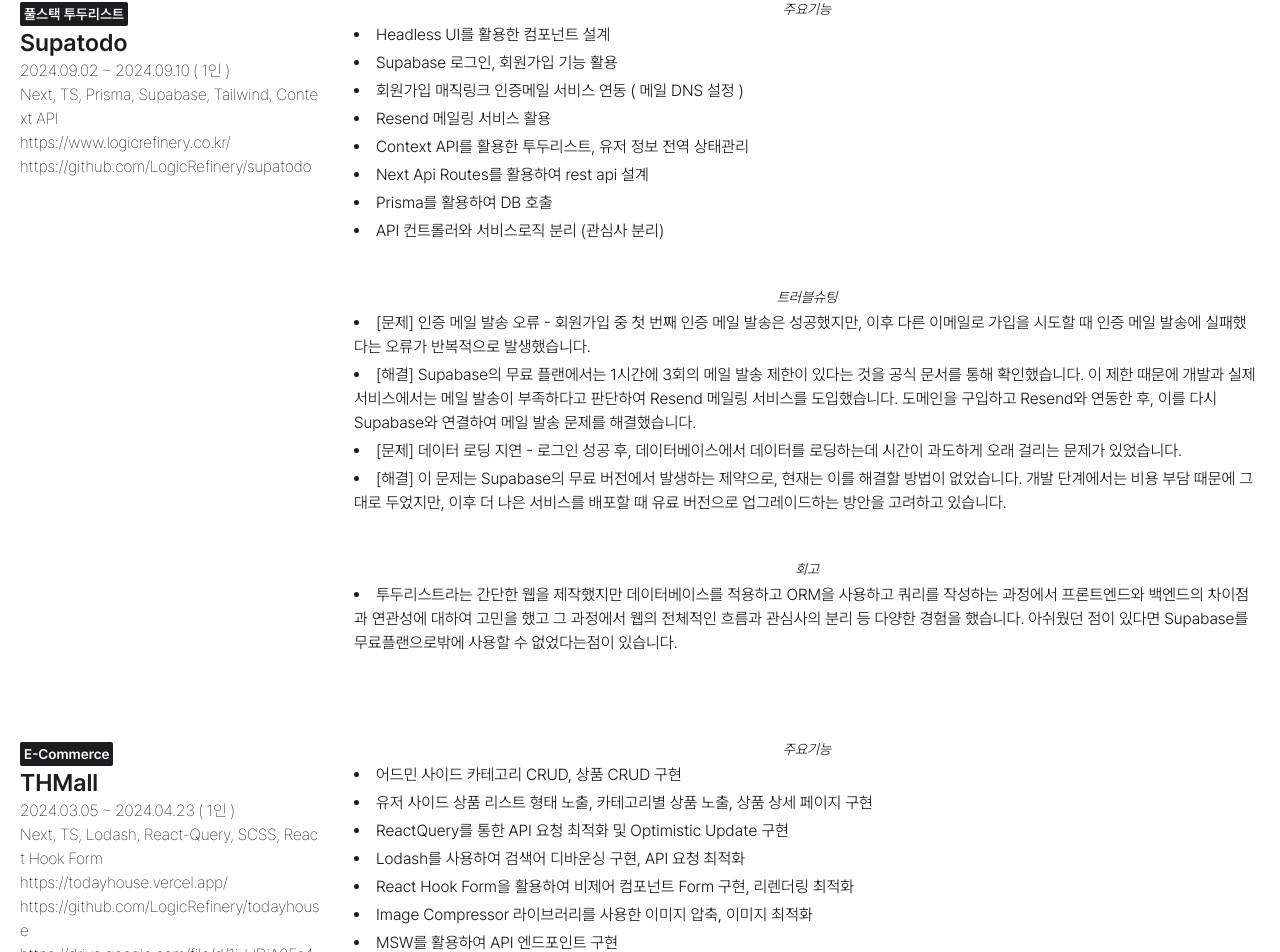
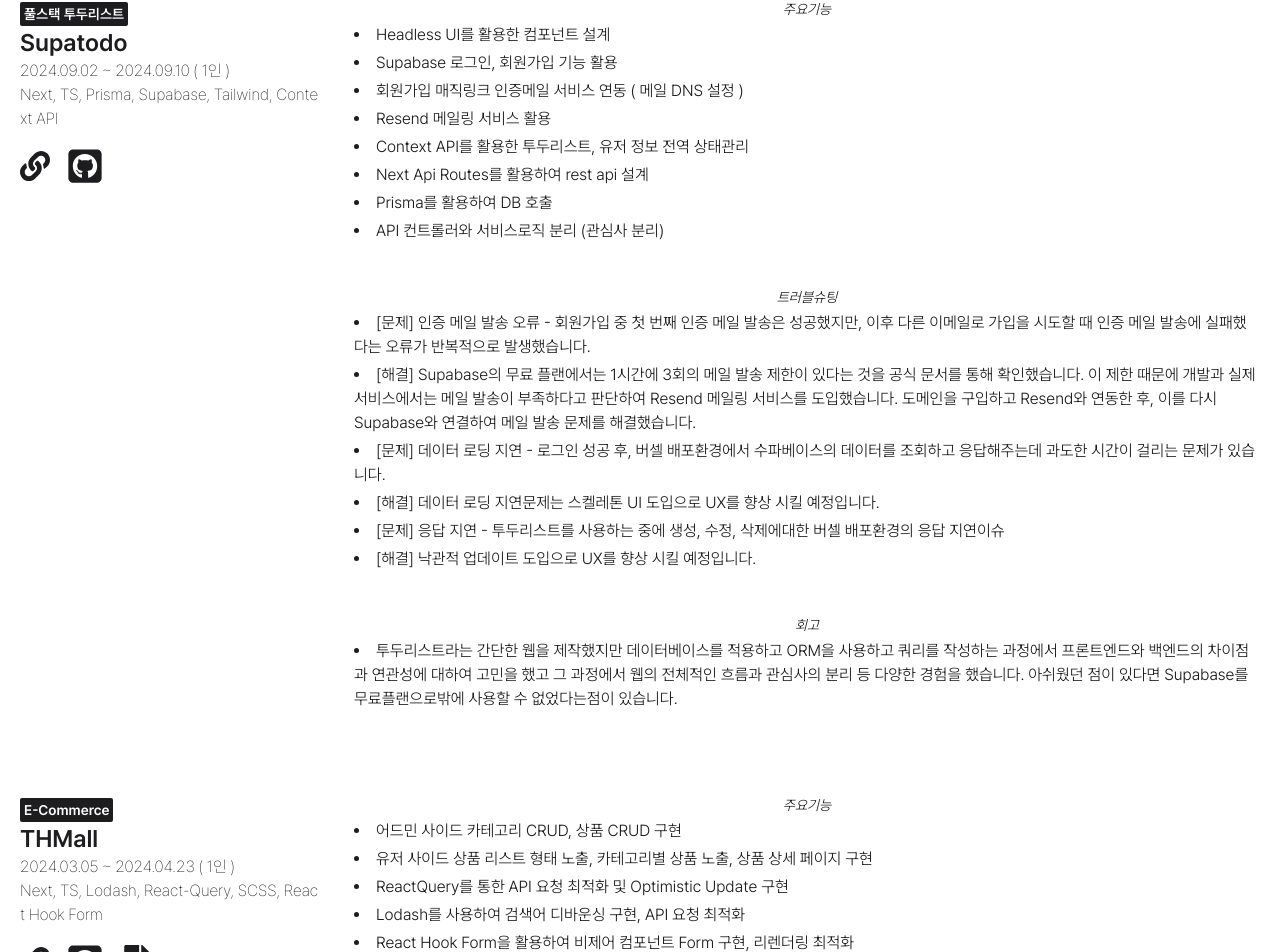
Before and after one commit to LogicRefinery/portfolio, a Next.js app: page / in a window 1280 px wide. Shown: the part 1285-2237 px from the top of the page. Built offline with nearby package versions, Linux system fonts and the light colour scheme.

Commit message:
포트폴리오 URL 아이콘으로 변경

```diff
--- a/src/app/(index)/components/header/index.tsx
+++ b/src/app/(index)/components/header/index.tsx
@@ -12,13 +12,13 @@
   };
 
   return (
-    <header className="flex justify-between py-10 sticky top-0 z-50 bg-white bg-opacity-50 backdrop-blur-lg">
+    <header className="flex max-md:flex-col max-md:text-center justify-between py-10 sticky top-0 z-50 bg-white ">
       <div>
         <h1 className="text-4xl">김태형</h1>
         <p className="text-xl font-thin">프론트엔드 엔지니어</p>
       </div>
       <div>
-        <ul className="flex">
+        <ul className="flex max-md:justify-center max-md:py-5">
           <li className="relative p-2 pt-0 flex items-center justify-center hover:font-bold transition-all">
             <Link
               href={"https://velog.io/@taehyung/posts"}
--- a/src/app/(index)/page.tsx
+++ b/src/app/(index)/page.tsx
@@ -1,6 +1,8 @@
 import Image from "next/image";
 import Link from "next/link";
 import TopButton from "./components/top-button";
+import { FaFilePdf, FaLink } from "react-icons/fa";
+import { FaSquareGithub } from "react-icons/fa6";
 
 export default function Home() {
   return (
@@ -112,20 +114,18 @@
                     <ul className="font-thin text-base break-all">
                       <li>2024.09.02 ~ 2024.09.10 ( 1인 )</li>
                       <li>Next, TS, Prisma, Supabase, Tailwind, Context API</li>
-                      <li>
+                      <li className="flex max-md:justify-center items-center gap-4 py-4">
                         <Link
                           href={"https://www.logicrefinery.co.kr/"}
                           target="_blank"
                         >
-                          https://www.logicrefinery.co.kr/
+                          <FaLink size={30}></FaLink>
                         </Link>
-                      </li>
-                      <li>
                         <Link
                           href={"https://github.com/LogicRefinery/supatodo"}
                           target="_blank"
                         >
-                          https://github.com/LogicRefinery/supatodo
+                          <FaSquareGithub size={38}></FaSquareGithub>
                         </Link>
                       </li>
                     </ul>
@@ -174,17 +174,24 @@
                         </li>
 
                         <li>
-                          [문제] 데이터 로딩 지연 - 로그인 성공 후,
-                          데이터베이스에서 데이터를 로딩하는데 시간이 과도하게
-                          오래 걸리는 문제가 있었습니다.
+                          [문제] 데이터 로딩 지연 - 로그인 성공 후, 버셀
+                          배포환경에서 수파베이스의 데이터를 조회하고
+                          응답해주는데 과도한 시간이 걸리는 문제가 있습니다.
                         </li>
 
                         <li>
-                          [해결] 이 문제는 Supabase의 무료 버전에서 발생하는
-                          제약으로, 현재는 이를 해결할 방법이 없었습니다. 개발
-                          단계에서는 비용 부담 때문에 그대로 두었지만, 이후 더
-                          나은 서비스를 배포할 때 유료 버전으로 업그레이드하는
-                          방안을 고려하고 있습니다.
+                          [해결] 데이터 로딩 지연문제는 스켈레톤 UI 도입으로
+                          UX를 향상 시킬 예정입니다.
+                        </li>
+
+                        <li>
+                          [문제] 응답 지연 - 투두리스트를 사용하는 중에 생성,
+                          수정, 삭제에대한 버셀 배포환경의 응답 지연이슈
+                        </li>
+
+                        <li>
+                          [해결] 낙관적 업데이트 도입으로 UX를 향상 시킬
+                          예정입니다.
                         </li>
                       </ul>
                     </div>
@@ -217,30 +224,27 @@
                       <li>
                         Next, TS, Lodash, React-Query, SCSS, React Hook Form
                       </li>
-                      <li>
+                      <li className="flex max-md:justify-center items-center gap-4 py-4">
                         <Link
                           href={"https://todayhouse.vercel.app/"}
                           target="_blank"
                         >
-                          https://todayhouse.vercel.app/
+                          <FaLink size={30}></FaLink>
                         </Link>
-                      </li>
-                      <li>
+
                         <Link
                           href={"https://github.com/LogicRefinery/todayhouse"}
                           target="_blank"
                         >
-                          https://github.com/LogicRefinery/todayhouse
+                          <FaSquareGithub size={38}></FaSquareGithub>
                         </Link>
-                      </li>
-                      <li>
                         <Link
                           href={
                             "https://drive.google.com/file/d/1j-LlDiA0Es4ZDJrz7UpzG8cLoTMcAG3j/view"
                           }
                           target="_blank"
                         >
-                          https://drive.google.com/file/d/1j-LlDiA0Es4ZDJrz7UpzG8cLoTMcAG3j/view
+                          <FaFilePdf size={34}></FaFilePdf>
                         </Link>
                       </li>
                     </ul>
@@ -347,20 +351,18 @@
                     <ul className="font-thin text-base break-all">
                       <li>2024.02.20. - 2024.02.29 ( 1인 )</li>
                       <li>Next, TS, SCSS</li>
-                      <li>
+                      <li className="flex max-md:justify-center items-center gap-4 py-4">
                         <Link
                           href={"https://th-gallery-rose.vercel.app/"}
                           target="_blank"
                         >
-                          https://th-gallery-rose.vercel.app/
+                          <FaLink size={30}></FaLink>
                         </Link>
-                      </li>
-                      <li>
                         <Link
                           href={"https://github.com/LogicRefinery/THGallery"}
                           target="_blank"
                         >
-                          https://github.com/LogicRefinery/THGallery
+                          <FaSquareGithub size={38}></FaSquareGithub>
                         </Link>
                       </li>
                     </ul>
```
